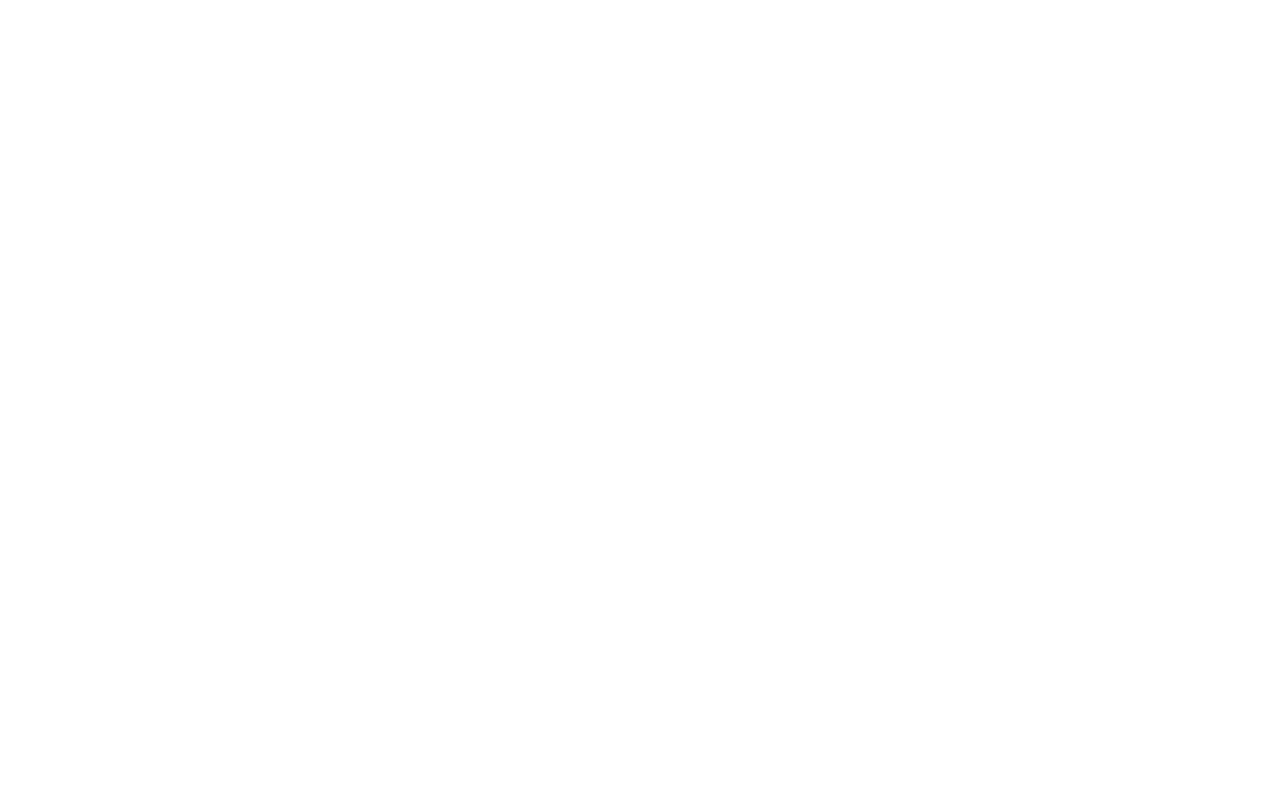
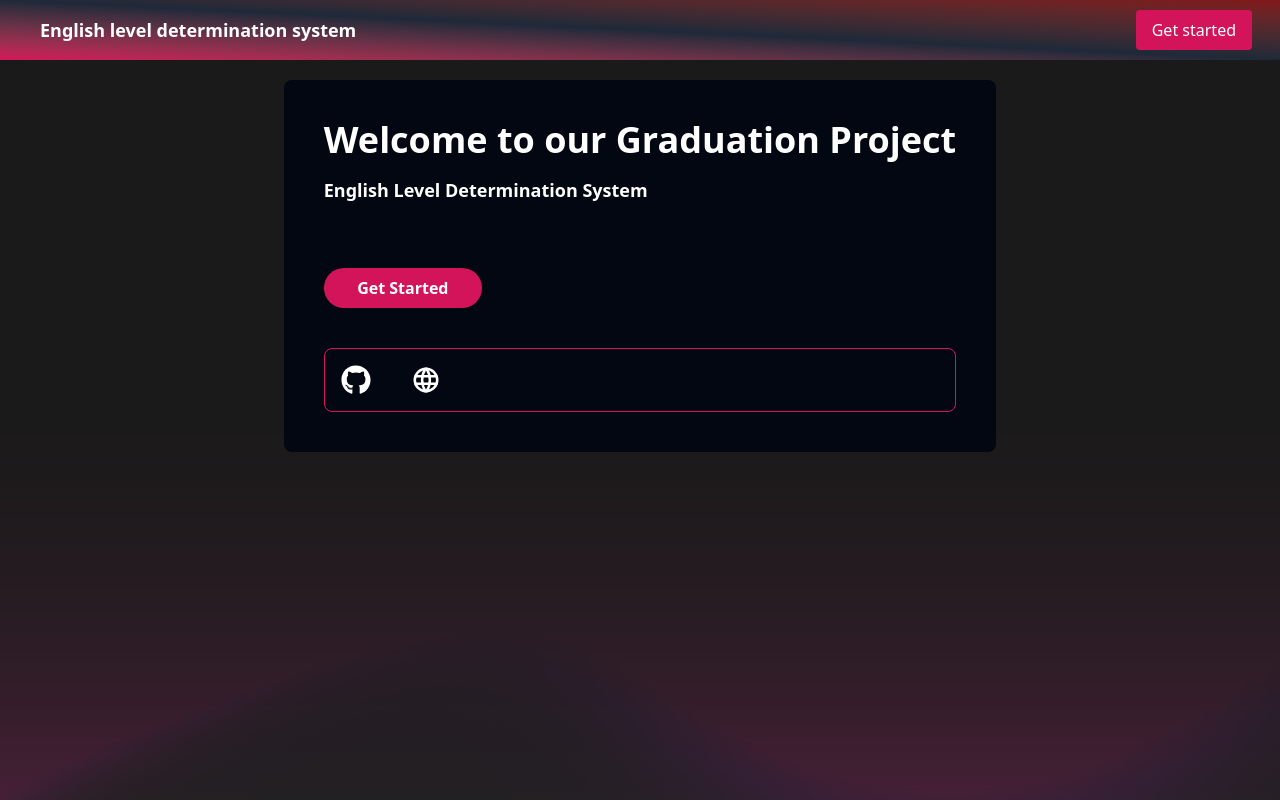
Before and after one commit to whoami-musab/Graduation-Project-Batch5, a Next.js app: page / in a window 1280 px wide. Shown: the top 800 px of the page. Built offline with nearby package versions, Linux system fonts and the light colour scheme.

Commit message:
Add Home page

```diff
--- a/package.json
+++ b/package.json
@@ -9,7 +9,7 @@
     "lint": "eslint"
   },
   "dependencies": {
-    "@reduxjs/toolkit": "^2.10.1",
+    "@reduxjs/toolkit": "^2.11.0",
     "next": "16.0.3",
     "react": "19.2.0",
     "react-dom": "19.2.0",
--- a/src/app/auth/login/page.jsx
+++ b/src/app/auth/login/page.jsx
@@ -5,12 +5,14 @@ import { FaUserAlt } from "react-icons/fa";
 import Swal from 'sweetalert2';
 import { FaRegUser } from "react-icons/fa";
 import { RiLockPasswordLine } from "react-icons/ri";
+import { useRouter } from 'next/navigation';
 
 
 function Login() {
 
     const bg = '/imgs/login.png';
     const myBorderColor = '#d4145a';
+    const router = useRouter();
 
     const [username, setUsername] = useState('');
     const [password, setPassword] = useState('');
@@ -24,7 +26,7 @@ function Login() {
     const handleLogin = (e) => {
         e.preventDefault();
 
-        if(!username || !password) {
+        if (!username || !password) {
             return Swal.fire({
                 icon: 'warning',
                 title: 'Both fields are required.',
@@ -32,7 +34,7 @@ function Login() {
             });
         }
 
-        if(/[',', '-', '/', '~', '.', ';']/.test(username)){
+        if (/[',', '-', '/', '~', '.', ';']/.test(username)) {
             return Swal.fire({
                 icon: 'error',
                 title: 'Username cannot contain special characters. Only letters, numbers, underscore "_" are allowed.',
@@ -40,15 +42,16 @@ function Login() {
             })
         }
 
-        if(username === 'admin' && password === 'password') {
-            setUsername('');
-            setPassword('');
-            return Swal.fire({
+        if (username.toLowerCase() === 'admin' && password === 'password') {
+            Swal.fire({
                 icon: 'success',
                 title: 'Login successful!',
                 confirmButtonColor: '#d4145a'
             });
-        }else{
+            setUsername('');
+            setPassword('');
+            router.push('/'); // Redirect to dashboard or another page
+        } else {
             return Swal.fire({
                 icon: 'error',
                 title: 'Invalid username or password.',
@@ -66,8 +69,10 @@ function Login() {
                 backgroundPosition: 'center'
             }}
         >
+            <div className='relative main-div'>
+                <div className='glowing'></div>
                 <div
-                className={`bg-linear-to-r from-[#d4145a] via-gray-800 to-gray-900 relative p-8 rounded-3xl shadow-lg max-w-md w-full border-l-2 border-b border-[#d4145a]`}
+                    className={`bg-linear-to-r from-[#d4145a] via-gray-800 to-gray-900 relative p-8 rounded-3xl shadow-lg w-full border-l-2 border-b border-[#d4145a]`}
                     style={{
                         "--tw-gradient-from-position": "-90%",
                         "--tw-gradient-via-position": "50%",
@@ -82,13 +87,13 @@ function Login() {
                             <label htmlFor="username" className="ml-5 block text-lg text-white font-semibold">Username</label>
                             <div className='flex gap-2 rounded-full items-center bg-white mt-1 shadow-sm'>
                                 <div>
-                                <FaRegUser className='text-[#d4145a] text-2xl ml-4'/>
+                                    <FaRegUser className='text-[#d4145a] text-2xl ml-4' />
                                 </div>
                                 <input
                                     type="text"
                                     id="username"
                                     value={username}
-                                onChange={e=>setUsername(e.target.value)}
+                                    onChange={e => setUsername(e.target.value)}
                                     placeholder="Username or Email"
                                     className={`mt-1 block w-full px-4 py-3 bg-white text-xl text-[#d4145a] rounded-tr-full rounded-br-full shadow-sm focus:outline-none`}
                                 />
@@ -98,20 +103,20 @@ function Login() {
                             <label htmlFor="email" className="ml-5 block text-lg text-white font-semibold">Password</label>
                             <div className='flex gap-2 rounded-full items-center bg-white mt-1 shadow-sm'>
                                 <div>
-                                <RiLockPasswordLine className='text-[#d4145a] text-2xl ml-4'/>
+                                    <RiLockPasswordLine className='text-[#d4145a] text-2xl ml-4' />
                                 </div>
                                 <input
                                     type="password"
                                     id="password"
                                     value={password}
-                                onChange={e=>setPassword(e.target.value)}
+                                    onChange={e => setPassword(e.target.value)}
                                     placeholder="Password"
                                     className={`mt-1 block w-full px-4 py-3 bg-white text-xl text-[#d4145a] rounded-tr-full rounded-br-full shadow-sm focus:outline-none`}
                                 />
                             </div>
                         </div>
                         <button
-                        onClick={e=> handleLogin(e)}
+                            onClick={e => handleLogin(e)}
                             className="bg-[#d4145a] cursor-pointer text-white py-2 rounded-full text-lg font-semibold hover:bg-pink-700 transition duration-300 w-1/3 self-center block mt-4"
                         >
                             Login
@@ -122,9 +127,11 @@ function Login() {
                         </Link>
                     </form>
                 </div>
+            </div>
             <Link href="/auth/reset" className="text-[#d4145a] mt-4 block text-center hover:underline text-2xl">
                 Forgot Password?
             </Link>
+
         </div>
     )
 }
--- a/src/app/layout.js
+++ b/src/app/layout.js
@@ -1,3 +1,7 @@
+import React from "react";
+import Header from "../components/Header";
+import Footer from "../components/Footer";
+import StateProvider from "../stateManagement/StateProvider";
 import "./globals.css";
 
 export const metadata = {
@@ -8,10 +12,14 @@ export const metadata = {
 export default function RootLayout({ children }) {
   return (
     <html lang="en">
-      <body
-        className={``}
-      >
-        {children}
+      <body>
+        <StateProvider>
+          <div className="flex flex-col justify-between">
+          <Header />
+            {children}
+          <Footer />
+          </div>
+        </StateProvider>
       </body>
     </html>
   );
--- a/src/app/page.js
+++ b/src/app/page.js
@@ -1,8 +1,61 @@
 'use client';
+import Link from "next/link";
+import { useRouter } from "next/navigation";
+import React, { useState } from "react";
+import { FaGithub } from "react-icons/fa";
+import { TbWorld } from "react-icons/tb";
+
 
 
 export default function Home() {
+  const bgImg = '/imgs/login.png';
+  const router = useRouter()
+
   return (
-    <div className="container"></div>
+    <div
+        className="background-image pb-5 min-h-screen"
+        style={{
+          backgroundImage: `url(${bgImg})`,
+          backgroundSize: 'cover',
+          backgroundPosition: 'center',
+          width: '100%',
+          height: '100%'
+        }}
+      >
+        <div className="container mx-auto text-white flex flex-col justify-center items-center px-5">
+          {/* ========================================================================== */}
+          <div className="flex flex-col mt-5 bg-gray-950 p-10 rounded-lg gap-10">
+            <div className="text-4xl font-bold">
+              <h1 className="text-4xl font-bold mb-4">Welcome to our Graduation Project</h1>
+              <p className="text-lg">English Level Determination System</p>
+            </div>
+            <button
+              className="mt-6 bg-[#d4145a] hover:bg-linear-to-tl hover:from-red-800 hover:to-blue-900 text-white font-bold py-2 px-4 rounded-full transition-colors cursor-pointer w-1/2 md:w-1/4"
+              onClick={() => router.push('/auth/login')}
+              >
+              Get Started
+            </button>
+            <div className="links border border-[#d4145a] p-3 rounded-lg">
+              <div className="flex gap-8">
+                <Link
+                  href={'https://github.com/whoami-musab/Graduation-Project-Batch5'}
+                  target="_blank"
+                  className="flex items-center hover:bg-linear-to-tl hover:from-red-800 hover:to-blue-900 p-1 rounded-full transition-colors"
+                >
+                  <FaGithub className="text-3xl" />
+                </Link>
+                <Link
+                  href={'https://github.com/whoami-musab/Graduation-Project-Batch5'}
+                  target="_blank"
+                  className="flex items-center hover:bg-linear-to-tl hover:from-red-800 hover:to-blue-900 p-1 rounded-full transition-colors"
+                >
+                  <TbWorld className="text-3xl" />
+                </Link>
+              </div>
+            </div>
+          </div>
+          {/* ========================================================================== */}
+        </div>
+    </div>
   );
 }
--- /dev/null
+++ b/src/components/Footer.jsx
@@ -0,0 +1,23 @@
+'use client'
+import { usePathname } from 'next/navigation';
+import React from 'react';
+
+function Footer() {
+        const pathname = usePathname()
+    const isLoginPage = pathname === '/auth/login' || pathname === '/auth/register';
+    if (isLoginPage) {
+        return null; // Do not render the header on the login page
+    }
+    return (
+        <div className="flex flex-col w-full items-center bg-linear-to-br from-[#d4145a] via-gray-800 to-red-900">
+            <h1 className="text-white font-bold text-md p-4">
+                © 2025 English Level Determination System. All rights reserved.
+            </h1>
+            <p className="text-white font-medium text-sm pb-4">
+                Made with ❤️ by Group-3 Team
+            </p>
+        </div>
+    )
+}
+
+export default Footer
--- /dev/null
+++ b/src/components/Header.jsx
@@ -0,0 +1,24 @@
+'use client'
+import React from 'react'
+import Link from 'next/link'
+import { usePathname } from 'next/navigation';
+
+function Header() {
+    const pathname = usePathname()
+    const isLoginPage = pathname === '/auth/login' || pathname === '/auth/register';
+    if (isLoginPage) {
+        return null; // Do not render the header on the login page
+    }
+  return (
+    <div className='bg-white shadow-md bg-linear-to-tr from-[#d4145a] via-gray-800 to-red-900 flex justify-between items-center md:px-6'>
+        <h1 className='text-white font-bold text-lg p-4'>English level determination system</h1>
+        {
+            pathname === '/'
+            ? <Link href="/auth/login" className='bg-[#d4145a] hover:bg-linear-to-tl hover:from-red-800 hover:to-blue-900 py-2 px-4 rounded text-white transition-colors mr-1'>Get started</Link>
+            : <Link href="/" className='px-5 text-white'>Home</Link>
+        }
+    </div>
+  )
+}
+
+export default Header
--- /dev/null
+++ b/src/stateManagement/StateProvider.jsx
@@ -0,0 +1,12 @@
+'use client'
+import React from 'react'
+import { Provider } from 'react-redux'
+import store from './store'
+
+function StateProvider({children}) {
+  return (
+    <Provider store={store}>{children}</Provider>
+  )
+}
+
+export default StateProvider
--- /dev/null
+++ b/src/stateManagement/authSlice.js
@@ -0,0 +1,56 @@
+import { createSlice, createAsyncThunk } from "@reduxjs/toolkit";
+
+export const login = createAsyncThunk(
+  "auth/login",
+  async (userData, thunkAPI) => {
+    try {
+        const res = await fetch('http://localhost:5000/login', {
+            method: 'POST',
+            headers: {
+                'Content-Type': 'application/json',
+            },
+            body: JSON.stringify(userData),
+        })
+        const data = await res.json();
+        if(!res.ok){
+            throw new Error(data.message || 'Failed to login');
+        }
+        return data;
+    } catch (error) {
+        return thunkAPI.rejectWithValue(error.message);
+    }
+  }
+)
+
+const authSlice = createSlice({
+  name: "auth",
+  initialState: {
+    isAuthenticated: false,
+    token: null,
+    loading: false,
+    error: null
+  },
+  reducers:{
+    logout: (state) => {
+      state.isAuthenticated = false;
+      state.token = null;
+    }
+  },
+  extraReducers: (builder) => {
+    builder
+      .addCase(login.pending, (state) => {
+        state.loading = true;
+        state.error = null;
+      }).addCase(login.fulfilled, (state, action) => {
+        state.loading = false;
+        state.isAuthenticated = true;
+        state.token = action.payload.token;
+      })
+      .addCase(login.rejected, (state, action) => {
+        state.loading = false;
+        state.error = action.payload;
+      });
+  },
+});
+
+export default authSlice.reducer;
--- /dev/null
+++ b/src/stateManagement/store.js
@@ -0,0 +1,10 @@
+import { configureStore } from "@reduxjs/toolkit";
+import authReducer from "./authSlice";
+
+const store = configureStore({
+  reducer: {
+    auth: authReducer,
+  },
+});
+
+export default store
```
Also changed, not shown: src/app/Loading.jsx (added, +11 -0 lines), src/app/globals.css (+33 -2 lines), public/imgs/students/musab.png (added), 1 other file (tests, documents, lock files or other folders). Lines whose indentation alone changed are shown as unchanged.
